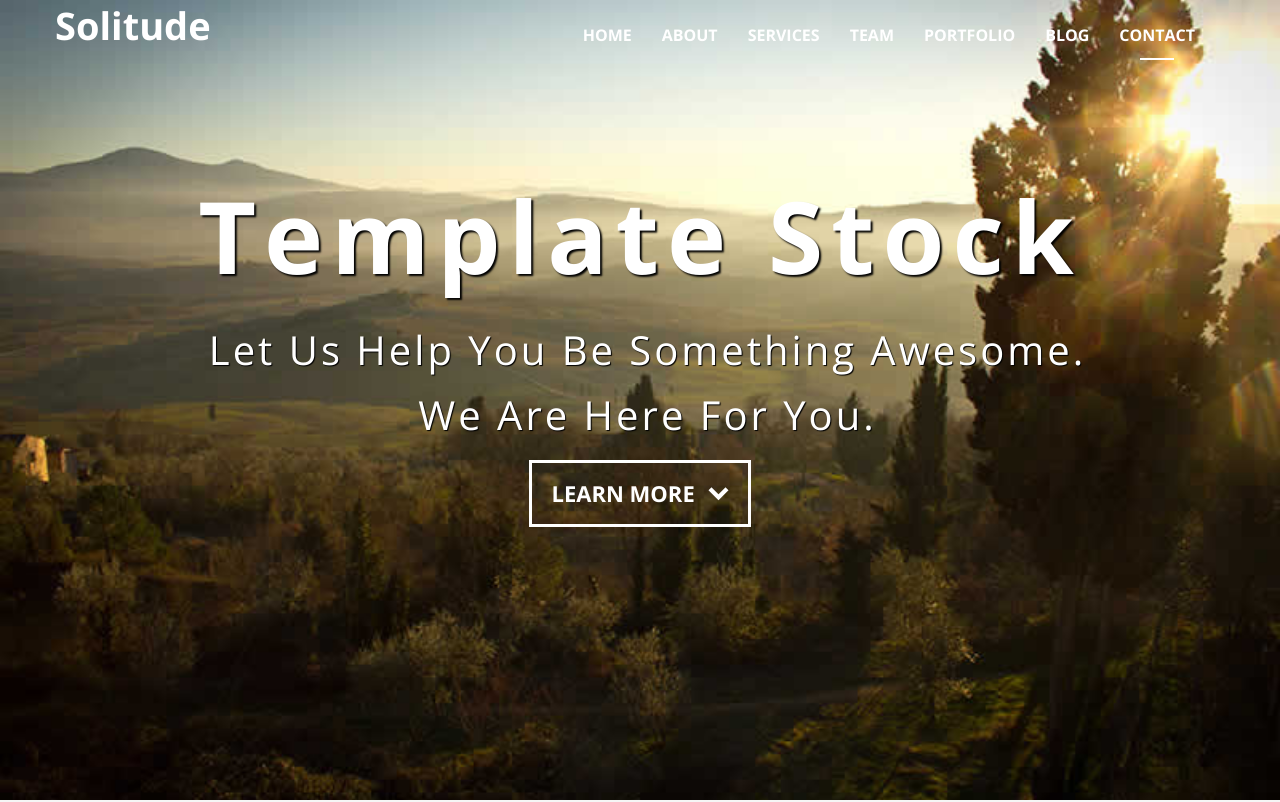
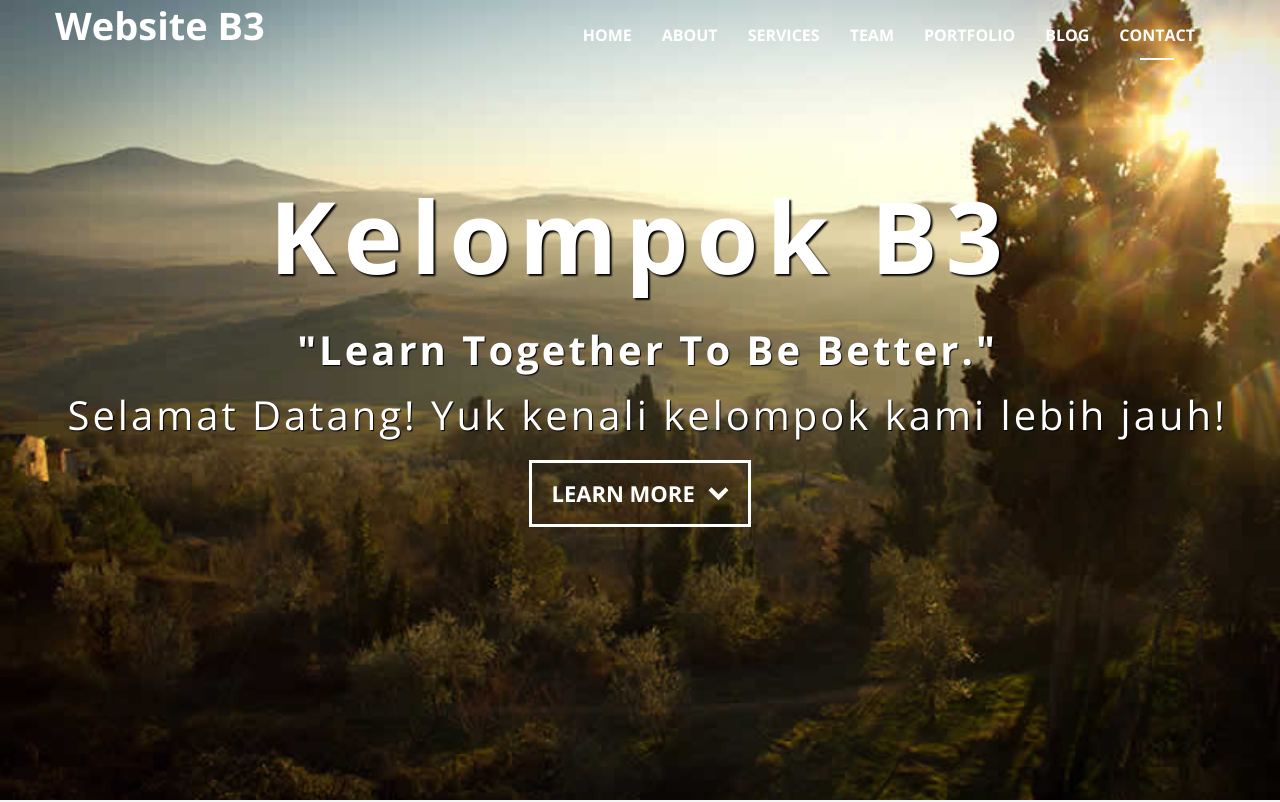
Before and after one commit to rakamhrdka10/kelB3, a plain HTML site: page index.html in a window 1280 px wide. Shown: the top 802 px of the page. Drawn offline with nearby package versions, Linux system fonts and the light colour scheme; files whose address does not match are found by name.

Commit message:
Change Header

```diff
--- a/index.html
+++ b/index.html
@@ -44,7 +44,7 @@
 	          <button type="button" class="navbar-toggle" data-toggle="collapse" data-target=".navbar-collapse">
 	          	<i class="el-icon-lines"></i>
 	          </button>
-	          <a class="navbar-brand hidden-xs hidden-sm" href="#home"><h1> Solitude</h1></a>
+	          <a class="navbar-brand hidden-xs hidden-sm" href="#home"><h1>Website B3</h1></a>
 	        </div>
 	        <div class="navbar-collapse collapse">
 	          	<ul class="nav navbar-nav">
@@ -66,9 +66,9 @@
 		<!-- ==== HEADERWRAP ==== -->
 	    <div id="headerwrap" id="home" name="home">
 			<header class="clearfix">
-	  		 		<h1 class="animated bounceIn">Template Stock</h1>
-	  		 		<p class="animated slideInLeft">Let Us Help You Be Something Awesome.</p>
-	  		 		<p class="animated slideInRight">We Are Here For You.</p>
+	  		 		<h1 class="animated bounceIn">Kelompok B3</h1>
+	  		 		<p class="animated slideInLeft"><strong>"Learn Together To Be Better."</strong></p>
+	  		 		<p class="animated slideInRight">Selamat Datang! Yuk kenali kelompok kami lebih jauh!</p>
 	  		 		<a href="#about" class="btn homebtn smoothScroll">Learn More <i class="el-icon-chevron-down homeicon"></i></a>
 	  		</header>
 	    </div><!-- /headerwrap -->
```
